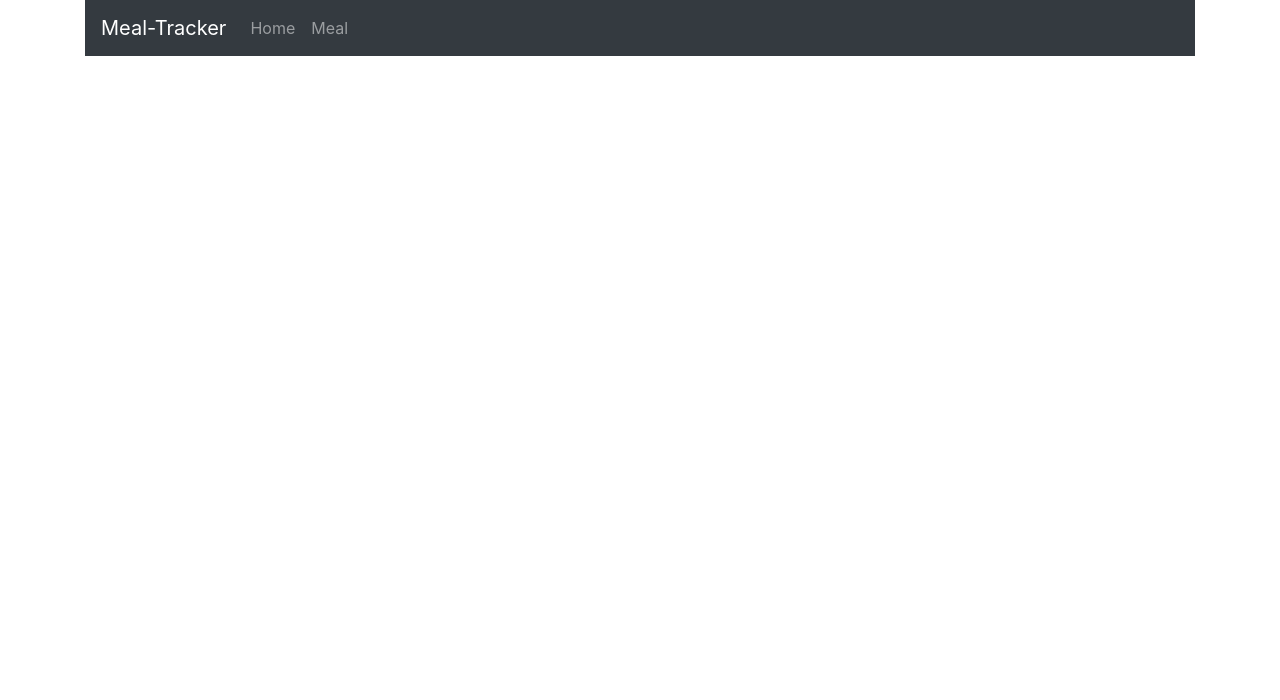
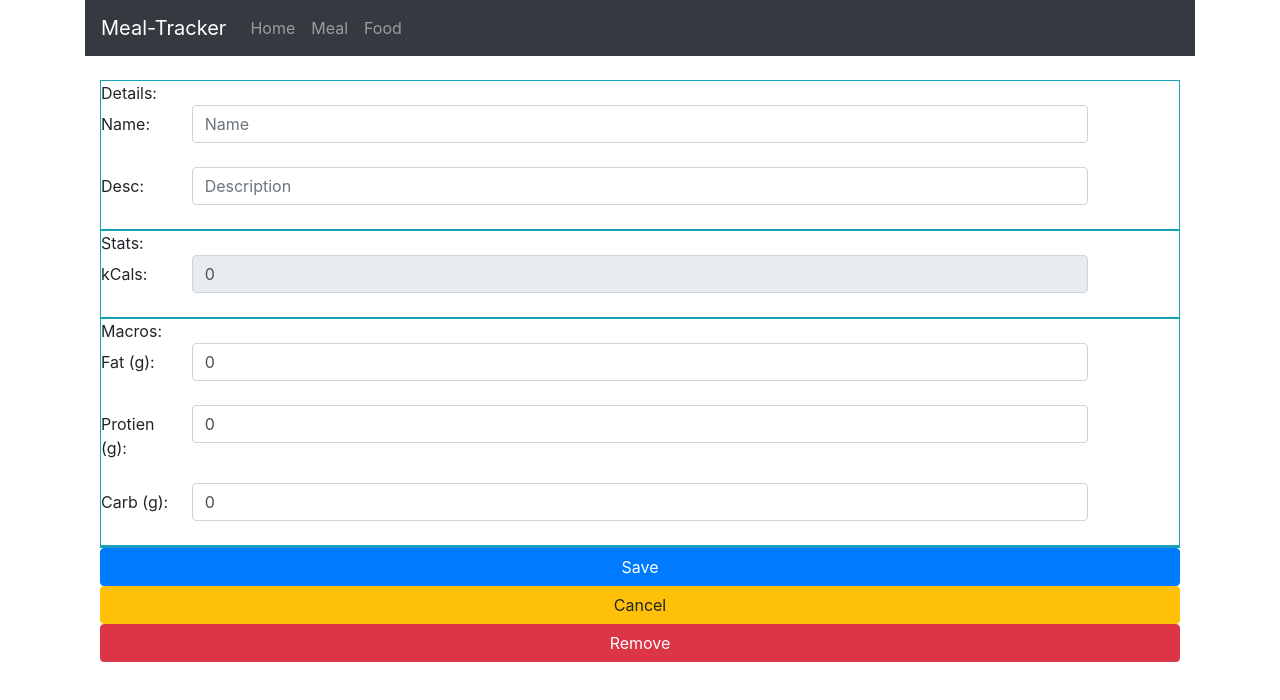
Before and after one commit to normakster/meal-tracker-mern, a React (Create React App) app in the folder client/: page /Food/1 in a window 1280 px wide. Shown: the top 700 px of the page. Built offline with nearby package versions, Linux system fonts and the light colour scheme; no server answers.

Commit message:
Food page: create/edit.

```diff
--- a/client/src/App.js
+++ b/client/src/App.js
@@ -1,10 +1,11 @@
 import 'bootstrap/dist/css/bootstrap.min.css';
 import './App.css';
-import { BrowserRouter as Router, Route} from 'react-router-dom';
+import { BrowserRouter as Router, Route, Switch } from 'react-router-dom';
 
 import Navbar from './main/navbar.component'
 import Home from './main/home.component'
 import Meal from './meal/meal'
+import Food from './components/food/food'
 
 import { quickies, meals } from './dumby/data'
 
@@ -14,14 +15,21 @@ function App() {
       <div className="container">
       <Navbar />
       <br/>
-      <Route path="/" exact >
+      <Switch>
+        <Route exact path="/" >
           <Home quickies={quickies}/>
         </Route>
-      <Route path="/Meal" exact >
+        <Route exact path="/Meal" >
           <Meal
             meals={meals}
           />
         </Route>
+        <Route path="/Food/:id" >
+          <Food
+            foodItem={{_id:0}}
+          />
+        </Route>
+      </Switch>
       </div>
     </Router>
   );
--- a/client/src/api/index.js
+++ b/client/src/api/index.js
@@ -10,7 +10,7 @@ const postFood = async ( food ) => {
         }
         return res.data;
       })
-    return result.data
+    return result
   } catch (e) {
     console.error(e);
     return null
@@ -19,7 +19,14 @@ const postFood = async ( food ) => {
 
 const getFood = async ( id ) => {
   try {
-    http.get(`/foods/${id}`)
+    let result = http.get(`/foods/${id}`)
+      .then(res => {
+        if (res.status >= 400 && res.status < 600) {
+          throw new Error("Bad response");
+        }
+        return res.data;
+      })
+    return result
   } catch (e) {
     console.error(e);
     return null
@@ -35,7 +42,7 @@ const putFood = async ( food ) => {
         }
         return res.data;
       })
-    return result.data
+    return result
   } catch (e) {
     console.error(e);
     return null
--- /dev/null
+++ b/client/src/components/food/food.js
@@ -0,0 +1,122 @@
+import { useState, useEffect, useReducer } from 'react';
+import { useParams, useHistory } from 'react-router-dom';
+import { foodReducer, initialState } from '../../meal/food-reducer'
+import api from '../../api'
+
+const Food = ({ foodItem }) => {
+  let { id } = useParams();
+  let history = useHistory();
+  const [food,dispatch] = useReducer(foodReducer,initialState.food)
+
+  useEffect(() => {
+    api.getFood(id).then(data => {
+      dispatch({type:'INIT',payload:data})
+    })
+  },[id])
+
+  useEffect(() => {
+    dispatch({type:'KCAL'})
+  },[food.fat,food.protien,food.carb])
+
+  function handleSave(updatedFood) {
+    if(id) {
+      api.putFood(updatedFood).then(data => {apiSuccess('Updated',data)})
+    } else {
+      api.postFood(updatedFood).then(data => {apiSuccess('Created',data)})
+    }
+  }
+
+  function handleCancel(e) {
+    history.goBack();
+  }
+
+  function handleRemove(e) {
+    api.deleteFood(food._id).then((data) => {apiSuccess('Deleted',data)})
+  }
+
+  function apiSuccess(type,data) {
+    // console.log(type + '!');
+    console.log(type + ': ' + JSON.stringify(data._id));
+    history.goBack();
+  }
+
+
+  const layout = {
+    formGroup: 'form-group form-row',
+    label: 'col-sm-1 col-form-label',
+    inputDiv: 'col-sm-10',
+    inputText: 'form-control mb-2',
+  }
+
+  return (
+    <div className='container'>
+      <form onSubmit={(e) => {e.preventDefault()}}>
+        {/*displayData(food)*/}
+        <div className='border border-info'>
+          Details:
+          <div className={layout.formGroup} >
+            <label className={layout.label} >Name:</label>
+            <div className={layout.inputDiv}>
+              <input required name='name' type='text' className={layout.inputText}
+                  value={food.name} placeholder='Name'
+                  onChange={(e)=>dispatch({type:'NAME',payload:e.target.value})} />
+              </div>
+          </div>
+          <div className={layout.formGroup} >
+            <label className={layout.label} >Desc:</label>
+            <div className={layout.inputDiv}>
+              <input required name='desc' type='text' className={layout.inputText}
+                  value={food.desc} placeholder='Description'
+                  onChange={(e)=>dispatch({type:'DESC',payload:e.target.value})} />
+              </div>
+          </div>
+        </div>
+        <div className='border border-info'>
+          Stats:
+          <div className={layout.formGroup} >
+            <label className={layout.label} >kCals:</label>
+            <div className={layout.inputDiv}>
+              <input required disabled name='kCal' type='text' className={layout.inputText}
+                  value={food.kCal} placeholder='Calories'
+                  onChange={(e)=>dispatch({type:'KCAL',payload:e.target.value})} />
+              </div>
+          </div>
+        </div>
+        <div className='border border-info'>
+          Macros:
+          <div className={layout.formGroup} >
+            <label className={layout.label} >Fat (g):</label>
+            <div className={layout.inputDiv} >
+              <input required name='fat' type='text' className={layout.inputText}
+                  value={food.fat} placeholder='Fat in Grams'
+                  onChange={(e)=>dispatch({type:'FAT',payload:e.target.value})} />
+              </div>
+          </div>
+          <div className={layout.formGroup} >
+            <label className={layout.label} >Protien (g):</label>
+            <div className={layout.inputDiv} >
+              <input required name='protien' type='text' className={layout.inputText}
+                  value={food.protien} placeholder='Protien in Grams'
+                  onChange={(e)=>dispatch({type:'PROTIEN',payload:e.target.value})} />
+              </div>
+          </div>
+          <div className={layout.formGroup} >
+            <label className={layout.label} >Carb (g):</label>
+            <div className={layout.inputDiv} >
+              <input required name='carb' type='text' className={layout.inputText}
+                  value={food.carb} placeholder='Carbs in Grams'
+                  onChange={(e)=>dispatch({type:'CARB',payload:e.target.value})} />
+              </div>
+          </div>
+        </div>
+        <div className='border border-info'></div>
+        <input type='submit' value='Save' onClick={() => handleSave(food)}
+        className='btn btn-primary col' />
+        <div className='btn btn-warning col' onClick={(e) => handleCancel(e)}>Cancel</div>
+        <div className='btn btn-danger col' onClick={(e) => handleRemove(e)}>Remove</div>
+      </form>
+    </div>
+  )
+}
+
+export default Food
--- a/client/src/main/navbar.component.js
+++ b/client/src/main/navbar.component.js
@@ -13,6 +13,9 @@ import { Link } from 'react-router-dom';
         <li className="navbar-item">
         <Link to="/Meal" className="nav-link">Meal</Link>
         </li>
+        <li className="navbar-item">
+        <Link to="/Food" className="nav-link">Food</Link>
+        </li>
       </ul>
       </div>
     </nav>
--- a/client/src/meal/food-item.js
+++ b/client/src/meal/food-item.js
@@ -1,23 +1,16 @@
 import { useState, useEffect, useReducer } from 'react';
+import { Link } from 'react-router-dom';
 import { Rows, Editable, ReadOnly } from '../components/form-row.component'
-import { foodReducer } from './food-reducer'
+import { foodReducer, initialState } from './food-reducer'
 import api from '../api'
 
 // Business Logic
 
-const initialState = {
-  food: {
-    _id: '',
-    name: '',
-    desc: '',
-    kCal: '',
-  },
-  keys: [
-    { key: 'name', placeholder: 'Name', dispatch: 'NAME', type: 'text', },
-    { key: 'desc', placeholder: 'Desc', dispatch: 'DESC', type: 'text', },
-    { key: 'kCal', placeholder: 'kCal', dispatch: 'KCAL', type: 'text', },
-  ]
-}
+const definitions = [
+  { key: 'name', placeholder: 'Name', dispatch: 'NAME', type: 'text', },
+  { key: 'desc', placeholder: 'Desc', dispatch: 'DESC', type: 'text', },
+  { key: 'kCal', placeholder: 'kCal', dispatch: 'KCAL', type: 'text', },
+]
 
 // Components
 
@@ -66,7 +59,10 @@ const FoodItem = ({ foodItem, foodsDispatch, ingrDispatch, inCache }) => {
   function roBtns() {
     return (
       <div className='row'>
-        <div className='btn btn-danger' onClick={() => setIsEditable(true)} >Edit</div>
+        <Link to={{
+          pathname: "/Food/"+food._id,
+        }}
+        className='btn btn-danger'> Edit</Link>
         &nbsp; or &nbsp;
         <div className='btn btn-warning' onClick={handleAddRemove} >{inCache ? 'X' : 'Add'}</div>
       </div>
@@ -77,7 +73,7 @@ const FoodItem = ({ foodItem, foodsDispatch, ingrDispatch, inCache }) => {
     <Rows
     item={food}
     dispatch={foodDispatch}
-    keys={initialState.keys}
+    keys={definitions}
     isEditable={isEditable}
     editBtns={editBtns}
     roBtns={roBtns}
@@ -118,7 +114,7 @@ const NewFood = ({ callback }) => {
     <Rows
     item={food}
     dispatch={foodDispatch}
-    keys={initialState.keys}
+    keys={definitions}
     isEditable={isEditable}
     editBtns={editBtns}
     roBtns={roBtns}
--- a/client/src/meal/food-reducer.js
+++ b/client/src/meal/food-reducer.js
@@ -1,3 +1,17 @@
+import { updateObject }  from './utilities'
+
+export const initialState = {
+  food: {
+    _id: '',
+    name: '',
+    desc: '',
+    kCal: 0,
+    fat: 0,
+    protien: 0,
+    carb: 0,
+  },
+}
+
 export const foodReducer = (state,action) => {
   switch (action.type) {
     case 'NAME':
@@ -7,7 +21,20 @@ export const foodReducer = (state,action) => {
       return {...state, desc:action.payload}
       break;
     case 'KCAL':
-      return {...state, kCal:action.payload}
+      let kcal = (9*state.fat) + (4*state.protien) + (4*state.carb);
+      return {...state, kCal:kcal}
+      break;
+    case 'FAT':
+      return {...state, fat:action.payload}
+      break;
+    case 'PROTIEN':
+      return {...state, protien:action.payload}
+      break;
+    case 'CARB':
+      return {...state, carb:action.payload}
+      break;
+    case 'INIT':
+      return updateObject(state,action.payload)
       break;
     default:
       return state
--- a/client/src/meal/meal.js
+++ b/client/src/meal/meal.js
@@ -108,17 +108,26 @@ const StatsBox = ({cache, ...props }) => {
     statsDispatch({type:'reset'})
     cache.map(c => {
       console.log(c.food);
-      const kCal = c.food.kCal * c.serv
-      statsDispatch({type:'kCal',payload:kCal})
+      statsDispatch({type:'KCAL',payload:(c.food.kCal * c.serv)})
+      statsDispatch({type:'FAT',payload:(c.food.fat * c.serv)})
+      statsDispatch({type:'PROTIEN',payload:(c.food.protien * c.serv)})
+      statsDispatch({type:'CARB',payload:(c.food.carb * c.serv)})
     })
   }
 
   function statReducer(state = initialState.stats, action) {
     switch (action.type) {
-      case 'kCal':
-        // console.log(state.kCal);
-        // console.log(action.payload);
+      case 'KCAL':
         return {...state, kCal: (state.kCal + action.payload)}
+        break;
+      case 'FAT':
+        return {...state, fat: (state.fat + action.payload)}
+        break;
+      case 'PROTIEN':
+        return {...state, protien: (state.protien + action.payload)}
+        break;
+      case 'CARB':
+        return {...state, carb: (state.carb + action.payload)}
         break;
       case 'reset':
         return {...state, ...(initialState.stats)}
```
Also changed, not shown: 2 other files (tests, documents, lock files or other folders). Lines whose indentation alone changed are shown as unchanged.
